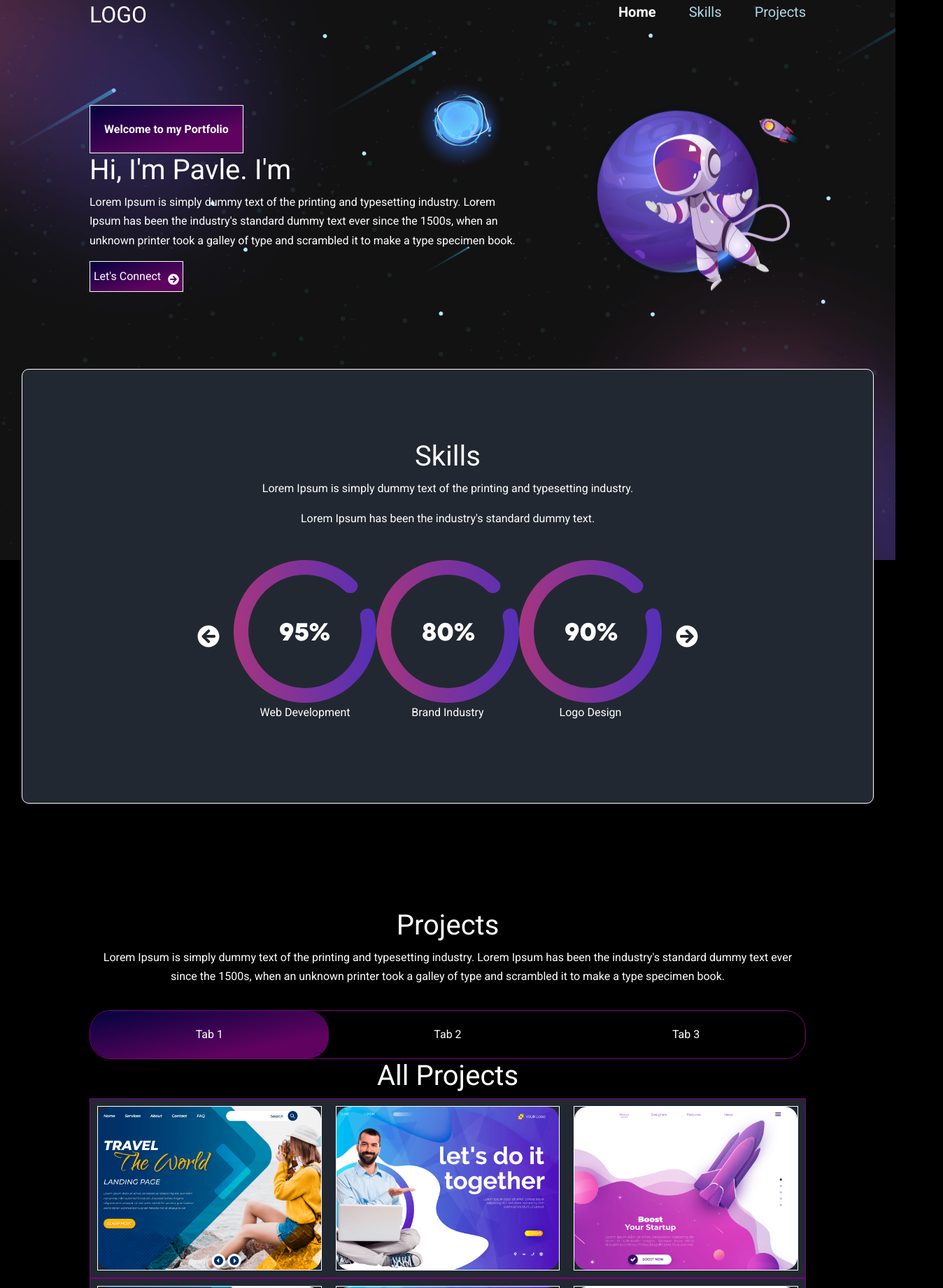
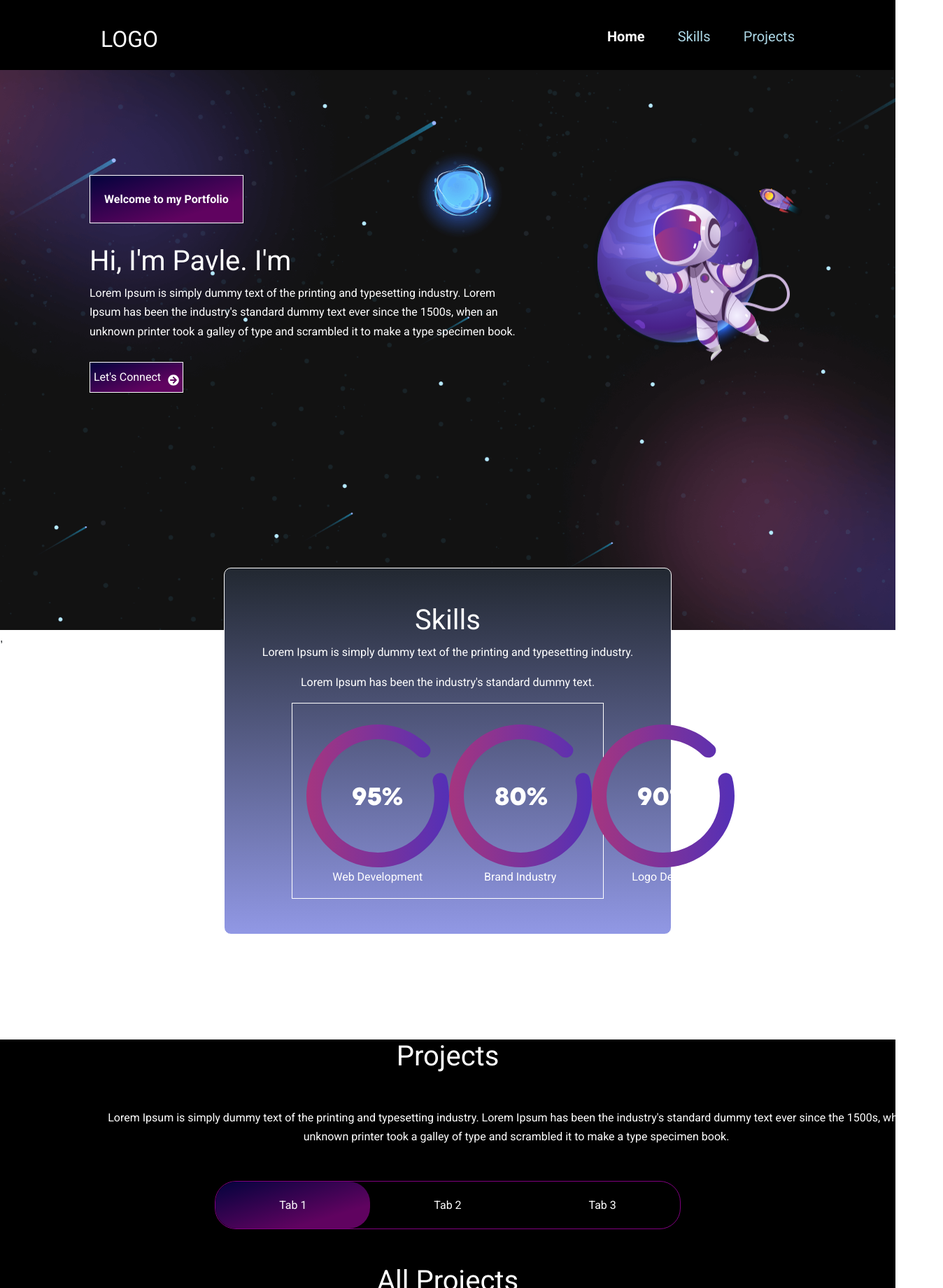
Before and after one commit to pavleth14/myPortfolio, a React (Create React App) app: page / in a window 1280 px wide. Shown: the top 1840 px of the page at 70% size, 1348 px wide, since content can reach past the window. Built offline with nearby package versions, Linux system fonts and the light colour scheme.

Commit message:
Fixed header and Let's connect functionality

```diff
--- a/package.json
+++ b/package.json
@@ -11,6 +11,7 @@
     "react-bootstrap": "^2.10.2",
     "react-dom": "^18.3.1",
     "react-icons": "^5.2.0",
+    "react-router-dom": "^6.23.0",
     "react-scripts": "5.0.1",
     "web-vitals": "^2.1.4"
   },
--- a/src/App.css
+++ b/src/App.css
@@ -1,18 +1,29 @@
 .App {
   font-family: 'Roboto', sans-serif;
   line-height: 1.7;
+  color: white;
+  height: 100vh; /* Prvih 100vh ekrana */
   background-image: url('../src/assets/imgs/mainBg.png');
-  background-position: center center;
   background-size: cover;
-  height: 100vh;
-  color: white;
+  background-position: center top;
 }
 
 body {
   margin: 0;
   padding: 0;
-  box-sizing: border-box;
-  background-color: black;
+  font-family: Arial, sans-serif;
+}
+
+
+
+.background-overlay {
+  position: fixed;
+  top: 0;
+  left: 0;
+  width: 100%;
+  height: 100%;
+  background-color: rgb(0, 0, 0);
+  z-index: -2;
 }
 
 .fadeProfessionText {
@@ -48,6 +59,7 @@ body {
   background: linear-gradient(to right bottom, rgb(3, 3, 61), rgb(96, 3, 96) 75%);
   font-weight: 700;
   transition: border-color .2s ease-in; /* Dodajemo transition na boju granice */
+  margin-bottom: 30px;
 }
 
 .welcomeToMyPortfolio:hover {
@@ -63,6 +75,7 @@ body {
   color: white;
   padding: 5px;
   transition: border-color .2s ease-in; /* Dodajemo transition na boju granice */
+  margin-top: 30px;
 }
 
 .letsConnect:hover {
--- a/src/App.js
+++ b/src/App.js
@@ -4,12 +4,38 @@ import Header from './components/Header';
 import Home from './components/Home';
 import Skills from './components/Skills';
 import Projects from './components/Projects';
-import { useState } from 'react';
+import { useRef, useState } from 'react';
 import Contact from './components/Contact';
 
 
 function App() {
   const [activePage, setActivePage] = useState('Home');
+
+  const homeRef = useRef(null);
+  const skillsRef = useRef(null);
+  const projectsRef = useRef(null);
+  const contactRef = useRef(null);
+
+  const scrollToRef = (ref) => {
+    window.scrollTo({ top: ref.current.offsetTop, behavior: 'smooth' });
+  };
+
+  const handleSetActivePage = (pageName) => {
+    setActivePage(pageName);
+    switch (pageName) {
+      case 'Home':
+        scrollToRef(homeRef);
+        break;
+      case 'Skills':
+        scrollToRef(skillsRef);
+        break;
+      case 'Projects':
+        scrollToRef(projectsRef);
+        break;
+      default:
+        break;
+    }
+  };
 
   const renderPage = () => {
     switch (activePage) {
@@ -26,11 +52,20 @@ function App() {
 
   return (
     <div className='App'>
-      <Header setActivePage={setActivePage} activePage={activePage} />
-      <Home />
-      <Skills />
-      <Projects />
-      <Contact />
+      <div className="background-overlay"></div>
+      <Header setActivePage={setActivePage} activePage={activePage} handleSetActivePage = {handleSetActivePage } />
+      <div ref={homeRef}>
+        <Home contactRef={contactRef} />
+      </div>
+      <div ref={skillsRef}>
+        <Skills />
+      </div>
+      <div ref={projectsRef}>
+        <Projects />
+      </div>
+      <div ref={contactRef}> {/* Dodajte referencu za Contact komponentu */}
+        <Contact />
+      </div>
       {/* {renderPage()} */}
     </div>
   );
--- a/src/components/AllProjects.js
+++ b/src/components/AllProjects.js
@@ -10,7 +10,6 @@ const AllProjects = () => {
         alignItems: 'center', // Center items horizontally
         width: '100%',
         margin: '0 auto',
-
     };
 
     const rowDiv = {
@@ -78,7 +77,7 @@ const AllProjects = () => {
 
     return (
         <div style={containerDiv}>
-            <h1>All Projects</h1>
+            <h1 style={{marginBottom: '100px'}}>All Projects</h1>
             {chunks.map((row, index) => (
                 <div key={index} style={rowDiv}>
                     {row.map((project, projectIndex) => (
--- a/src/components/Contact.js
+++ b/src/components/Contact.js
@@ -1,6 +1,9 @@
+import { useRef } from 'react';
 import contactImg from '../assets/imgs/contact-img.svg'
 
 const Contact = () => {
+
+    const contactRef = useRef(null); // Dodajte ref na spoljni div
 
     const container = {
         marginTop: '50px',
@@ -54,7 +57,7 @@ const Contact = () => {
     }
 
     return (
-        <div style={container}>
+        <div style={container} ref={contactRef}>
             <div style={outerDiv}>
                 <div style={imgDiv}>
                     <img style={imgStyle} src={contactImg} />
--- a/src/components/Header.js
+++ b/src/components/Header.js
@@ -1,13 +1,25 @@
 import React from 'react';
 
-const Header = ({ setActivePage, activePage }) => {
+const Header = ({ setActivePage, activePage, handleSetActivePage }) => {
     const container = {
+        position: 'fixed',
+        top: 0,
+        left: '50%',
+        transform: 'translateX(-50%)',
+        width: '100%',
+        padding: '10px 20px',
+        zIndex: 5,
+        height: '100px',
+    };
+
+    const innerDiv = {
+        width: '80%',
         display: 'flex',
+        height: '100px',
         justifyContent: 'space-between',
         alignItems: 'center',
-        width: '80%',
         margin: '0 auto'
-    };
+    }
 
     const ulStyle = {
         display: 'flex',
@@ -17,6 +29,12 @@ const Header = ({ setActivePage, activePage }) => {
     };
 
     const handleItemClick = (itemName) => {
+        if (itemName === 'Home') {
+            window.scrollTo({ top: 0, behavior: 'smooth' }); // Scroll to the top of the page
+        } else {
+
+            handleSetActivePage(itemName);
+        }
         setActivePage(itemName);
     };
 
@@ -29,6 +47,7 @@ const Header = ({ setActivePage, activePage }) => {
 
     return (
         <div style={container}>
+            <div style={innerDiv}>
                 <div>
                     <h2>LOGO</h2>
                 </div>
@@ -53,6 +72,7 @@ const Header = ({ setActivePage, activePage }) => {
                     </ul>
                 </div>
             </div>
+        </div>
     );
 };
 
--- a/src/components/Home.js
+++ b/src/components/Home.js
@@ -1,14 +1,15 @@
-import { useEffect, useState } from "react";
+import { useEffect, useState, useRef } from "react";
 import headerImg from '../assets/imgs/header-img.svg'
 import { FaArrowCircleRight } from "react-icons/fa";
 
 
-const Home = () => {
+const Home = ({ contactRef }) => {
 
     const container = {
         width: '80%',
         margin: '0 auto',
         marginTop: '100px',
+        paddingTop: '150px',
         display: 'flex',
         justifyContent: 'space-between'
     }
@@ -29,13 +30,21 @@ const Home = () => {
         return () => clearInterval(interval);
     }, []);
 
+    const handleLetsConnect = (e) => {
+        e.preventDefault();
+        // Navigirajte na stranicu kontakta
+        // navigate('/contact');
+        // Skrolujte na kontakt sekciju kada se navigira
+        contactRef.current.scrollIntoView({ behavior: 'smooth' });
+    }
+
     return (
         <div style={container}>
             <div style={{ width: '60%' }}>
                 <div className="welcomeToMyPortfolio">Welcome to my Portfolio</div>
                 <h1>Hi, I'm Pavle. I'm <span className={`fadeProfessionText ${showText ? 'show' : ''}`}>{text}.</span></h1>
                 <p>Lorem Ipsum is simply dummy text of the printing and typesetting industry. Lorem Ipsum has been the industry's standard dummy text ever since the 1500s, when an unknown printer took a galley of type and scrambled it to make a type specimen book.</p>
-                <button className="letsConnect">
+                <button className="letsConnect" onClick={handleLetsConnect}>
                     Let's Connect
                     <span className="faArrowCircleRight"><FaArrowCircleRight /></span>
                 </button>
--- a/src/components/Projects.js
+++ b/src/components/Projects.js
@@ -20,9 +20,10 @@ const Projects = () => {
         border: '1px solid purple',
         borderRadius: '30px',
         display: 'flex',
-        width: '100%',
+        width: '65%',
         margin: '0 auto',
-        marginTop: '35px'
+        marginTop: '50px',
+        marginBottom: '50px'
     };
 
     const tabStyle = {
@@ -61,8 +62,8 @@ const Projects = () => {
     return (
         <div style={outerContainer}>
         <div style={containerStyle}>
-            <h1>Projects</h1>
-            <p>
+            <h1 style={{marginBottom: '50px'}}>Projects</h1>
+            <p style={{marginBottom: '150px', width: '1220px', margin: '0 auto'}}>
                 Lorem Ipsum is simply dummy text of the printing and typesetting
                 industry. Lorem Ipsum has been the industry's standard dummy text
                 ever since the 1500s, when an unknown printer took a galley of type
--- a/src/components/Skills.js
+++ b/src/components/Skills.js
@@ -7,9 +7,9 @@ import { FaArrowCircleRight, FaArrowCircleLeft } from "react-icons/fa";
 const Skills = () => {
     const container = {
         textAlign: 'center',
-        width: '80%',
+        width: '100%',
         margin: '0 auto',
-        marginTop: '100px',
+        marginTop: '250px',
         display: 'flex',
         flexDirection: 'column',
         alignItems: 'center'
@@ -18,18 +18,23 @@ const Skills = () => {
     const outerDiv = {
         border: '1px solid white',
         borderRadius: '10px',
-        padding: '100px 250px',
-        backgroundColor: '#222831',
+        width: '50%',
+        paddingTop: '50px',
+        paddingBottom: '50px',
+        background: 'linear-gradient(#222831, #9198e5)'
     };
 
     const imgContainer = {
         display: 'flex',
         flexDirection: 'row',
         alignItems: 'center',
-        justifyContent: 'center',
+        justifyContent: 'space-between',
         transition: 'transform 0.5s ease',
         transform: 'translateX(0)',
-        paddingTop: '30px'
+        paddingTop: '30px',
+        border: '1px solid white',
+        width: '70%',
+        margin: '0 auto'
     };
 
     const [skills, setSkills] = useState([
--- a/src/index.js
+++ b/src/index.js
@@ -1,5 +1,6 @@
 import React from 'react';
 import ReactDOM from 'react-dom/client';
+import { BrowserRouter as Router } from 'react-router-dom';
 import './index.css';
 import App from './App';
 import reportWebVitals from './reportWebVitals';
@@ -7,7 +8,9 @@ import reportWebVitals from './reportWebVitals';
 const root = ReactDOM.createRoot(document.getElementById('root'));
 root.render(
   <React.StrictMode>
-    <App />
+    <Router> {/* Ovde omotamo našu aplikaciju Router komponentom */}
+      <App />
+    </Router>,
   </React.StrictMode>
 );
 
```
Also changed, not shown: 1 other file (tests, documents, lock files or other folders). Lines whose indentation alone changed are shown as unchanged.
